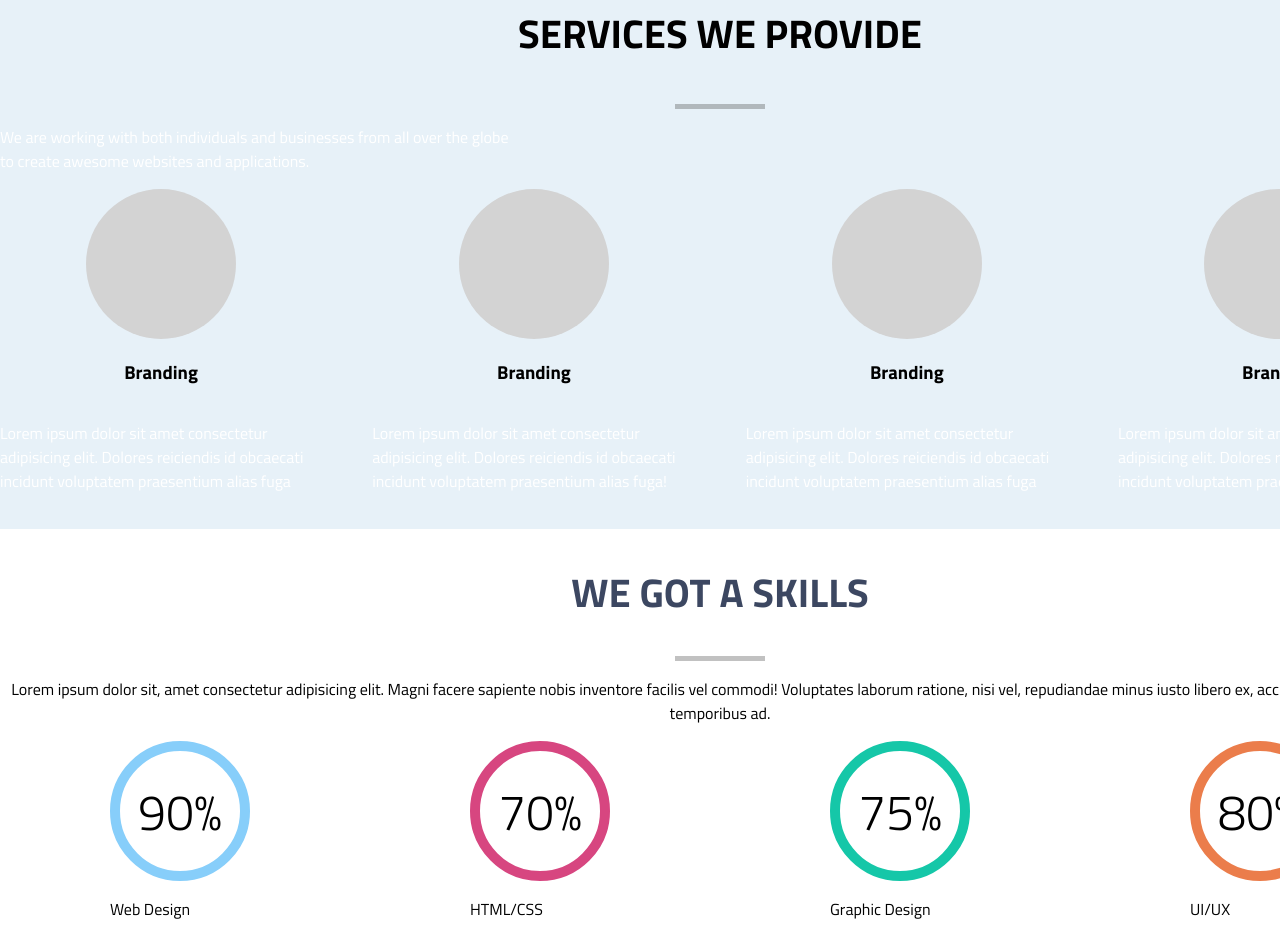
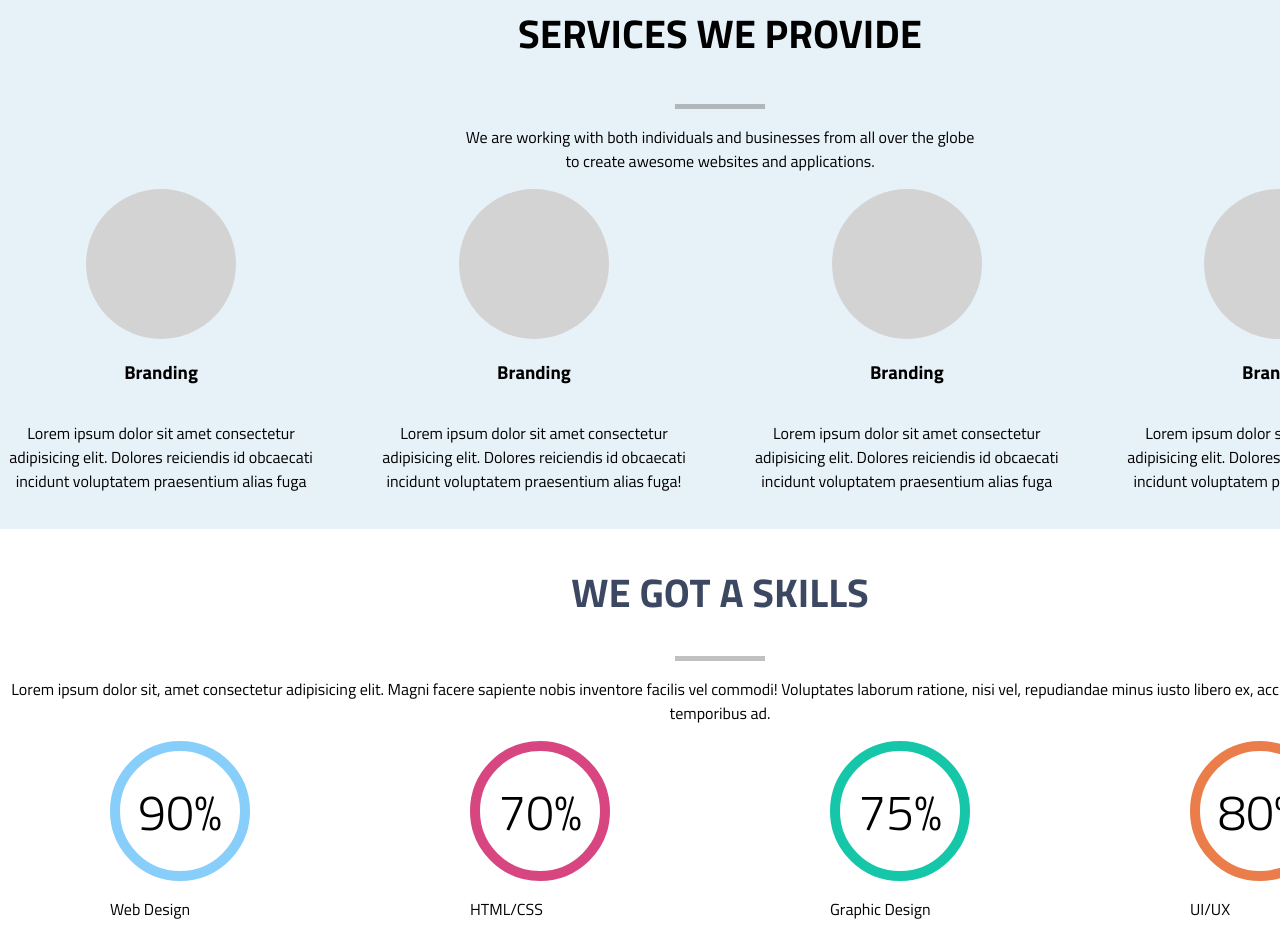
Before and after one commit to AndrewPonomare/Landang-page, a plain HTML site: page index.html in a window 1280 px wide. Shown: the part 1200-2125 px from the top of the page. Drawn offline with Linux system fonts and the light colour scheme.

Commit message:
Fix fonts

```diff
--- a/css/style.css
+++ b/css/style.css
@@ -99,6 +99,7 @@ h3 {
 .block2 {
   background-color: #e7f1f8;
   padding: 20px 0px;
+
 }
 
 .h3-block2 {
@@ -110,6 +111,11 @@ h3 {
   display: flex;
   justify-content: center;
   gap: 50px;
+}
+
+.block2 p {
+  color: black;
+  text-align: center;
 }
 
 .item {
```
